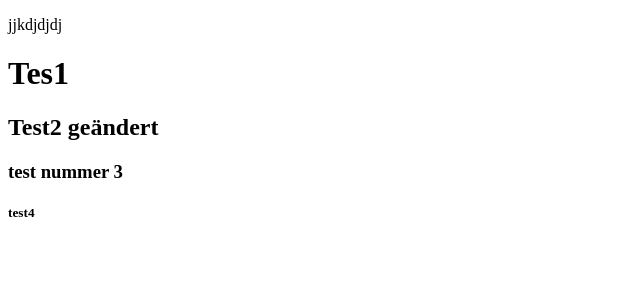
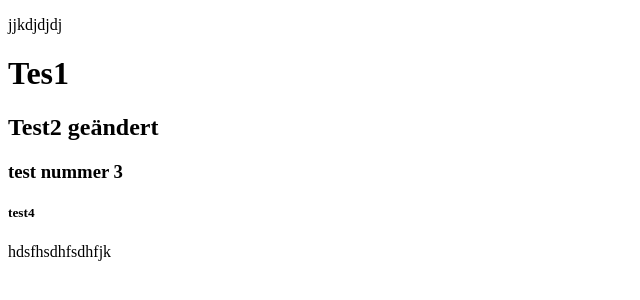
Before and after one commit to Bockinger/UebungsProjkekte, a plain HTML site: page index.html in a window 1280 px wide. Shown: the whole page, without its empty margins (0-640 px from the left). Drawn offline with Linux system fonts and the light colour scheme.

Commit message:
Update index.html

```diff
--- a/index.html
+++ b/index.html
@@ -13,6 +13,7 @@
   <h2>Test2 geändert</h2>
   <h3>test nummer 3</h3>
   <h5>test4</h5>
+  hdsfhsdhfsdhfjk
 </body>
 
 </html>
```
